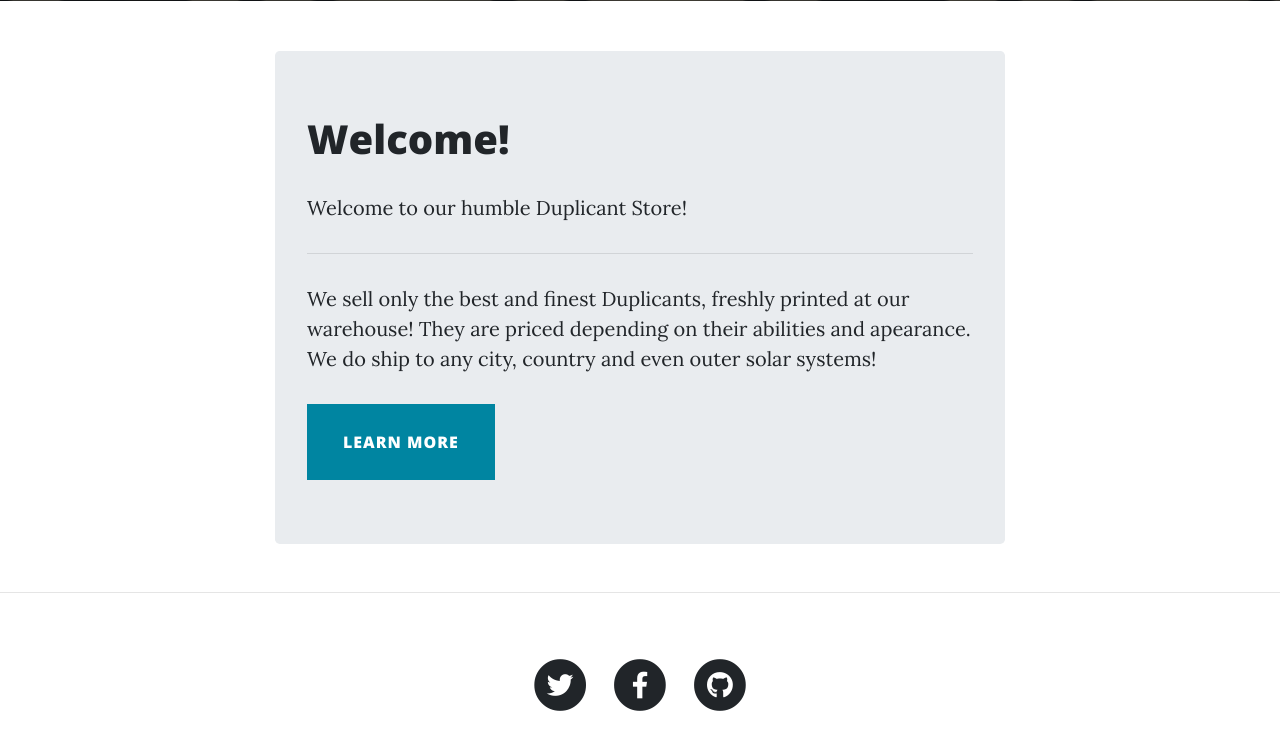
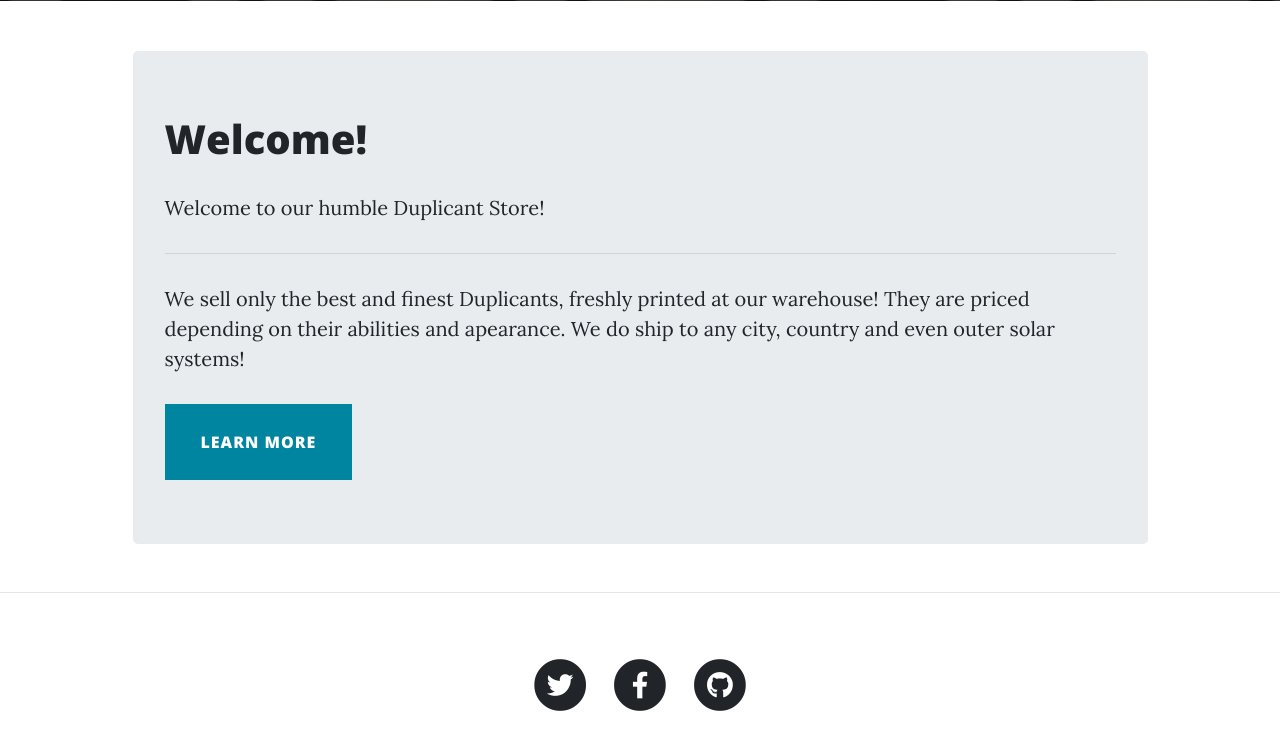
Before and after one commit to king-numsgil/W34TP, a PHP site: page /index.php?page=home in a window 1280 px wide. Shown: the part 664-1406 px from the top of the page. Run offline with PHP 8.4, Linux system fonts and the light colour scheme.

Commit message:
Enlarged dupe capsule in shop

```diff
--- a/index.php
+++ b/index.php
@@ -100,7 +100,7 @@ if (!isset($_GET["page"]) || empty($_GET["page"]) || !file_exists("pagez/" . $_G
 <!-- Main Content -->
 <div class="container">
 	<div class="row">
-		<div class="col-lg-8 col-md-10 mx-auto">
+		<div class="col-lg-11 col-md-12 mx-auto">
 			<?php
 			include_once "pagez/" . $_GET["page"] . ".php";
 			?>
```
